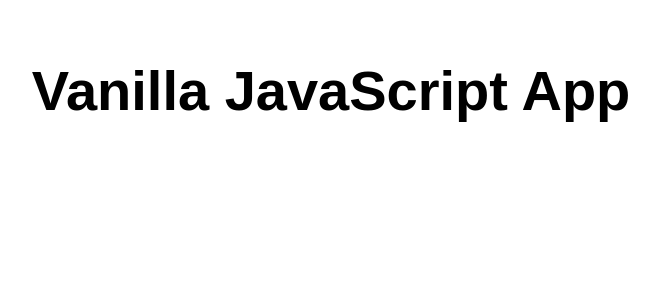
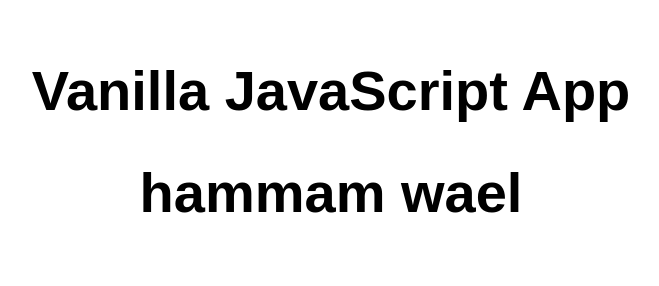
Before and after one commit to hammam001/staticwepapphammam, a website: page src/index.html in a window 1280 px wide. Shown: the whole page, without its empty margins (309-968 px from the left). Drawn offline with Linux system fonts and the light colour scheme.

Commit message:
Update index.html

```diff
--- a/src/index.html
+++ b/src/index.html
@@ -11,6 +11,8 @@
 <body>
   <main>
     <h1>Vanilla JavaScript App</h1>
+    <h1>hammam wael</h1>
+
   </main>
 </body>
 
```
